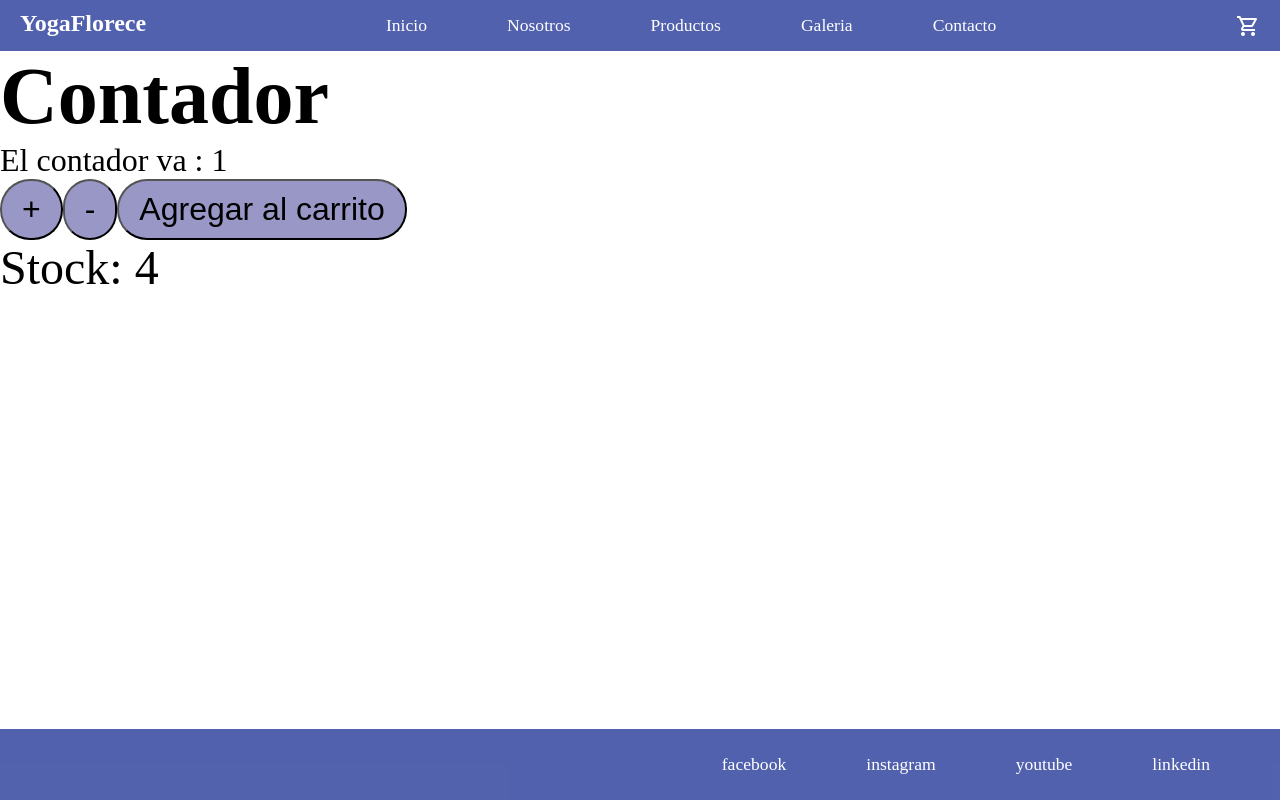
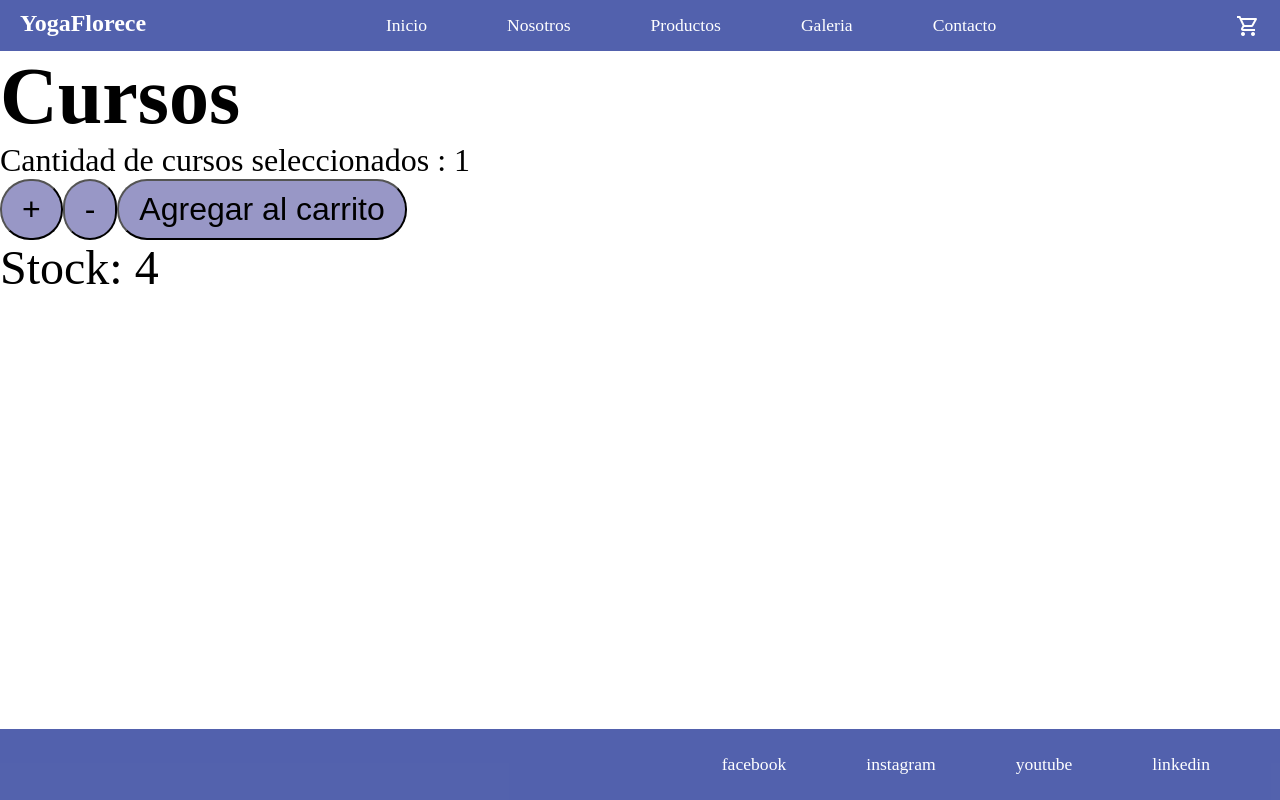
Before and after one commit to jorgeniro/NiroReact, a React (Create React App) app: page / in a window 1280 px wide. Built offline with nearby package versions, Linux system fonts and the light colour scheme.

Commit message:
correcciones varias

```diff
--- a/src/Main.js
+++ b/src/Main.js
@@ -4,7 +4,7 @@ const Main = () => {
 
     return (
        <main>
-           <ItemListContainer greeting="Contador"/>
+           <ItemListContainer greeting="Cursos"/>
        </main>
     )
 }
--- a/src/components/ItemCount.js
+++ b/src/components/ItemCount.js
@@ -40,7 +40,7 @@ const ItemCount = ({stock, initial, onAdd }) => {
 
     return (
         <div>
-            <p className="count">El contador va : {contador}</p>
+            <p className="count">Cantidad de cursos seleccionados : {contador}</p>
             <button className="btn" onClick={aumentarContador}>+</button>
             <button className="btn" onClick={disminuirContador}>-</button>
             <button className="btn" onClick={confirmarContador}>Agregar al carrito</button>
```
